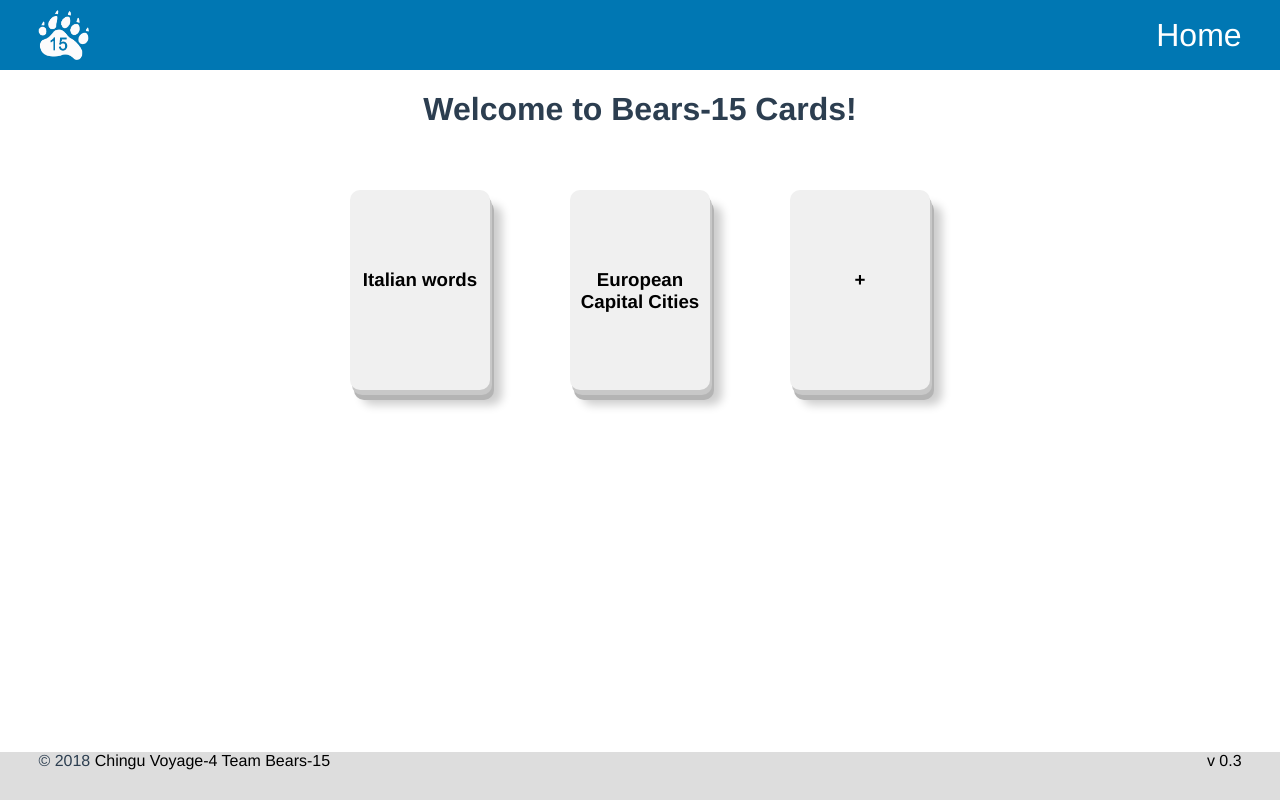
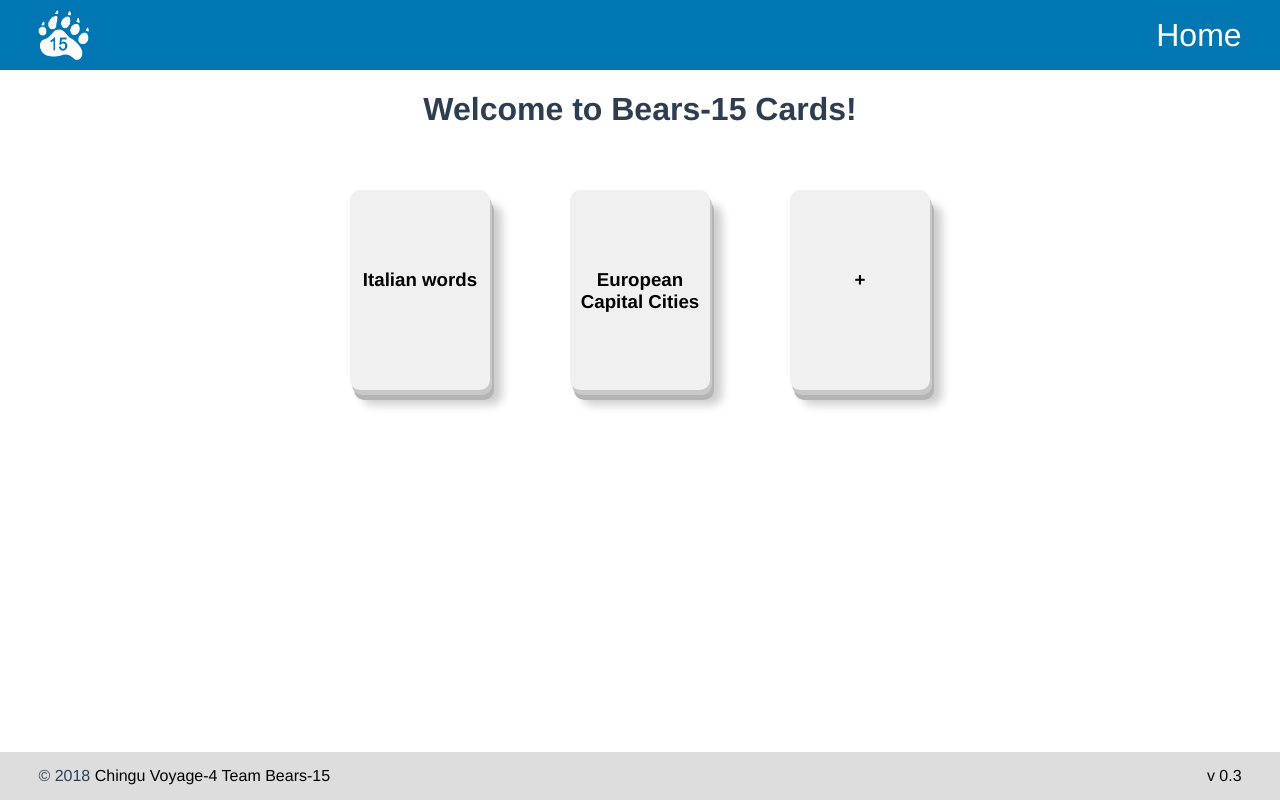
Before and after one commit to chingu-voyage4/Bears-Team-15, a Vue app: page /#/ in a window 1280 px wide. Built offline with nearby package versions, Linux system fonts and the light colour scheme.

Commit message:
fix: Vertically align text to middle

```diff
--- a/src/App.vue
+++ b/src/App.vue
@@ -31,6 +31,7 @@ footer {
   display: flex;
   justify-content: space-between;
   height: 3rem;
+  line-height: 3rem;
   width: 100%;
   background: #ddd;
   margin: auto auto 0 0;
```
